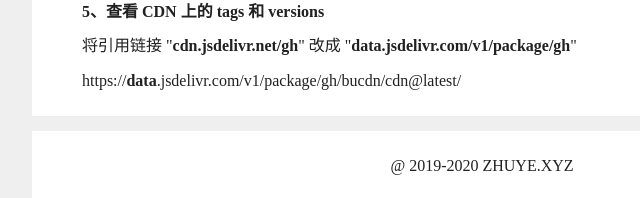
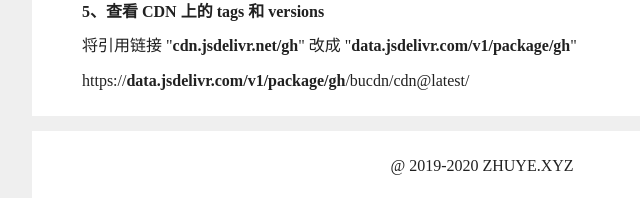
Before and after one commit to BUCDN/CDN, a plain HTML site: page jsdelivr.html in a window 1280 px wide. Shown: the part 622-820 px from the top of the page, 158-798 px from the left. Drawn offline with Linux system fonts and the light colour scheme.

Commit message:
Update jsdelivr.html

```diff
--- a/jsdelivr.html
+++ b/jsdelivr.html
@@ -48,7 +48,7 @@
           <p>https://<b>purge</b>.jsdelivr.net/gh/bucdn/cdn@latest/css/normalize/801/normalize.css</p>
           <p><b>5、查看 CDN 上的 tags 和 versions</b></p>
           <p>将引用链接 "<b>cdn.jsdelivr.net/gh</b>" 改成 "<b>data.jsdelivr.com/v1/package/gh</b>"</p>
-          <p>https://<b>data</b>.jsdelivr.com/v1/package/gh/bucdn/cdn@latest/</p>
+          <p>https://<b>data.jsdelivr.com/v1/package/gh</b>/bucdn/cdn@latest/</p>
         </div>
       </div>
 
```
